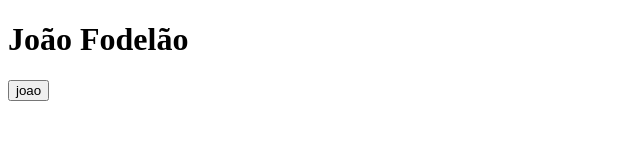
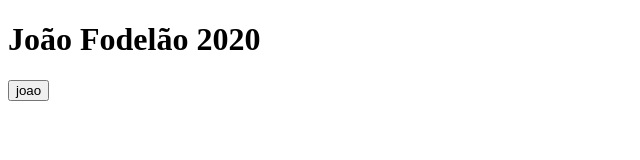
Before and after one commit to joojzxp/joao, a plain HTML site: page index.html in a window 1280 px wide. Shown: the whole page, without its empty margins (0-640 px from the left). Drawn offline with Linux system fonts and the light colour scheme.

Commit message:
primeiro commit

```diff
--- a/index.html
+++ b/index.html
@@ -6,7 +6,7 @@
     <title>Document</title>
 </head>
 <body>
-    <h1>João Fodelão</h1>
+    <h1>João Fodelão 2020</h1>
     <button>joao</button>
 </body>
 </html>
```
